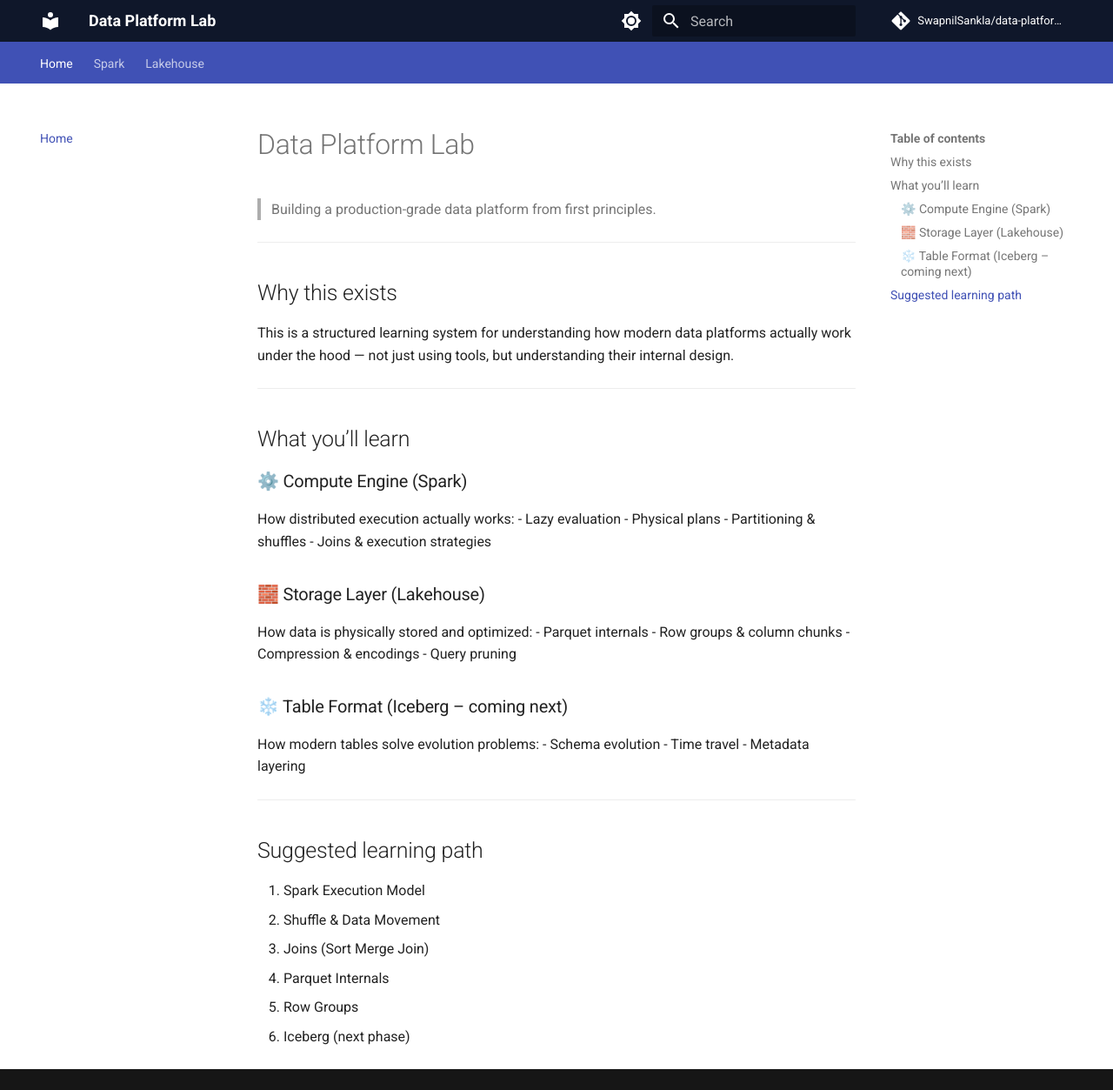
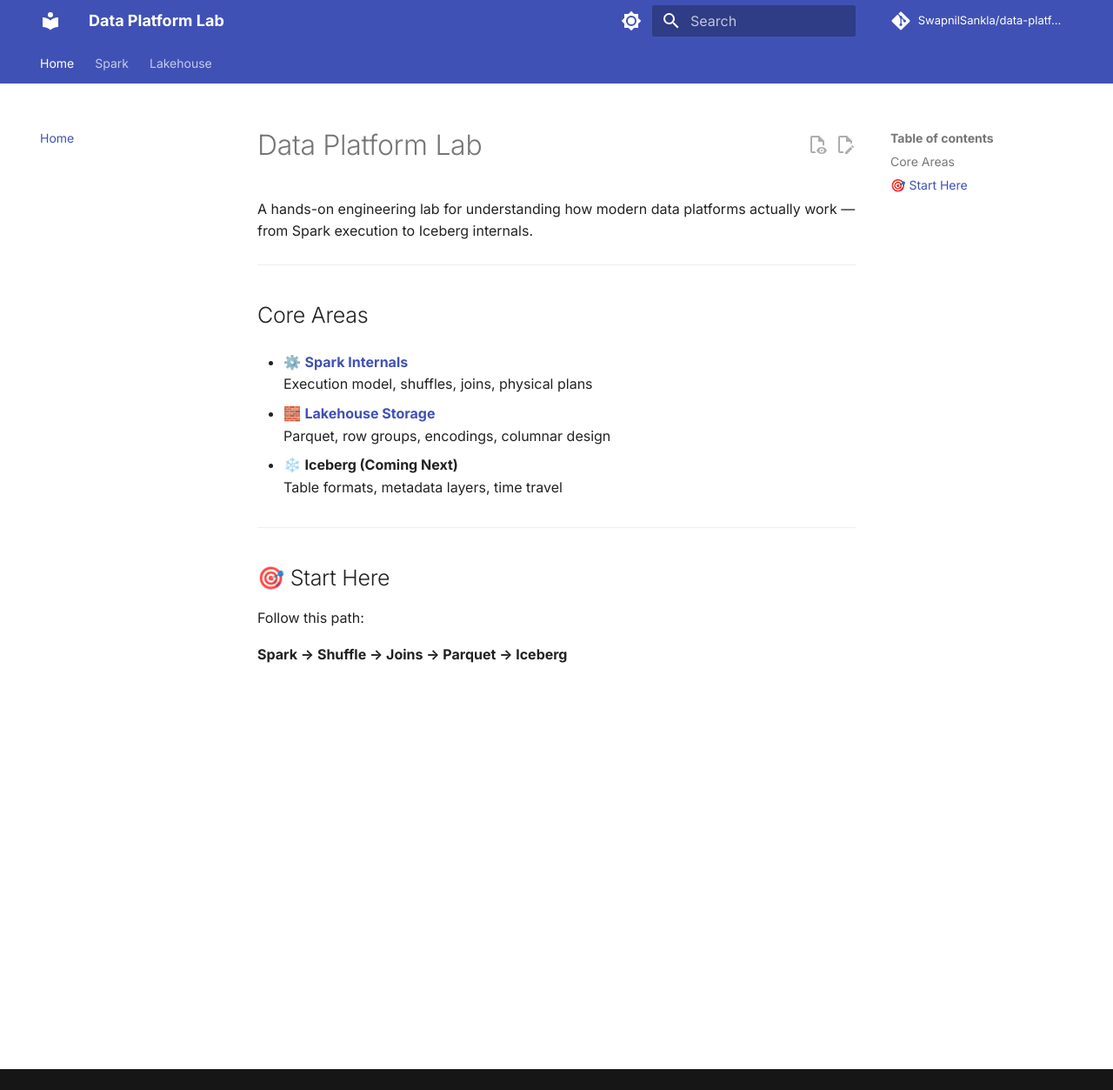
Before and after one commit to SwapnilSankla/data-platform-lab, an MkDocs documentation site: the page built from docs/index.md, in a window 1280 px wide and 1253 px high. Shown: the whole window at 87% size. Built offline with MkDocs 1.6.1 and Material for MkDocs 9.7.7, drawn with Linux system fonts in a browser that asks for light colours; comment, search, counter and statistics services are not loaded.

Commit message:
Improving styling

```diff
--- a/docs/index.md
+++ b/docs/index.md
@@ -1,44 +1,24 @@
 # Data Platform Lab
 
-> Building a production-grade data platform from first principles.
+A hands-on engineering lab for understanding how modern data platforms actually work — from Spark execution to Iceberg internals.
 
 ---
 
-## Why this exists
+## Core Areas
 
-This is a structured learning system for understanding how modern data platforms actually work under the hood — not just using tools, but understanding their internal design.
+- ⚙️ **[Spark Internals](spark/internal-execution-model.md)**
+  Execution model, shuffles, joins, physical plans
+
+- 🧱 **[Lakehouse Storage](lakehouse/01-evolution-of-modern-data-storage.md)**
+  Parquet, row groups, encodings, columnar design
+
+- ❄️ **Iceberg (Coming Next)**
+  Table formats, metadata layers, time travel
 
 ---
 
-## What you’ll learn
+## 🎯 Start Here
 
-### ⚙️ Compute Engine (Spark)
-How distributed execution actually works:
-- Lazy evaluation
-- Physical plans
-- Partitioning & shuffles
-- Joins & execution strategies
+Follow this path:
 
-### 🧱 Storage Layer (Lakehouse)
-How data is physically stored and optimized:
-- Parquet internals
-- Row groups & column chunks
-- Compression & encodings
-- Query pruning
-
-### ❄️ Table Format (Iceberg – coming next)
-How modern tables solve evolution problems:
-- Schema evolution
-- Time travel
-- Metadata layering
-
----
-
-## Suggested learning path
-
-1. Spark Execution Model
-2. Shuffle & Data Movement
-3. Joins (Sort Merge Join)
-4. Parquet Internals
-5. Row Groups
-6. Iceberg (next phase)
+**Spark → Shuffle → Joins → Parquet → Iceberg**
--- a/docs/stylesheets/extra.css
+++ b/docs/stylesheets/extra.css
@@ -1,3 +1,13 @@
-.md-header {
-  background-color: #0f172a;
+:root {
+  --md-primary-fg-color: #4f46e5;
+  --md-accent-fg-color: #2563eb;
 }
+
+.md-content {
+  font-size: 0.95rem;
+  line-height: 1.7;
+}
+
+h1, h2, h3 {
+  font-weight: 600;
+}
--- a/mkdocs.yml
+++ b/mkdocs.yml
@@ -6,24 +6,38 @@ repo_name: SwapnilSankla/data-platform-lab
 
 theme:
   name: material
+
+  font:
+    text: Inter
+    code: JetBrains Mono
+
   features:
+    - navigation.instant
     - navigation.tabs
     - navigation.sections
     - navigation.expand
-    - navigation.path
+    - navigation.top
     - content.code.copy
-    - content.code.annotate
+    - content.tabs.link
     - search.suggest
     - search.highlight
+    - content.action.edit
+    - content.action.view
+
   palette:
     - scheme: default
+      primary: indigo
+      accent: blue
       toggle:
         icon: material/brightness-7
-        name: Switch to dark mode
+        name: Dark mode
+
     - scheme: slate
+      primary: indigo
+      accent: blue
       toggle:
         icon: material/brightness-4
-        name: Switch to light mode
+        name: Light mode
 
 nav:
   - Home: index.md
```
